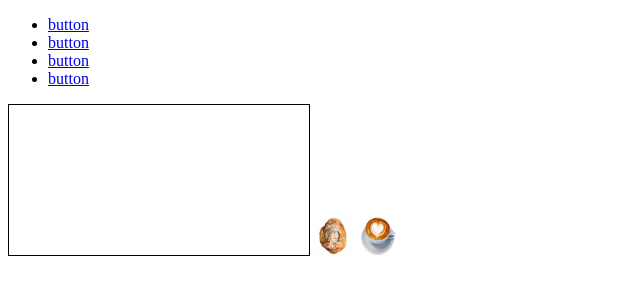
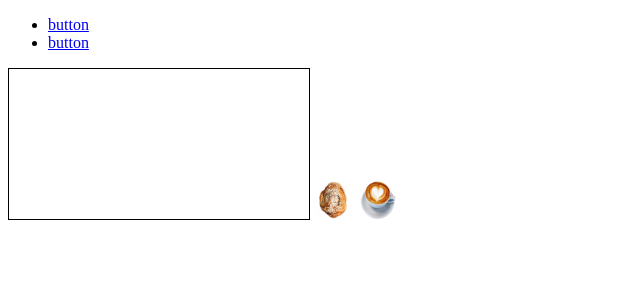
Before and after one commit to mranstrand/gofika, a plain HTML site: page index.html in a window 1280 px wide. Shown: the whole page, without its empty margins (0-640 px from the left). Drawn offline with Linux system fonts and the light colour scheme.

Commit message:
Testmicke

```diff
--- a/index.html
+++ b/index.html
@@ -7,8 +7,7 @@
             <ul>
                 <li><a href="#">button</a></li>
                 <li><a href="#">button</a></li>
-                <li><a href="#">button</a></li>
-                <li><a href="#">button</a></li>
+
             </ul>
         </nav>
 
```
